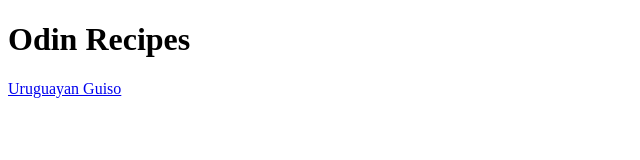
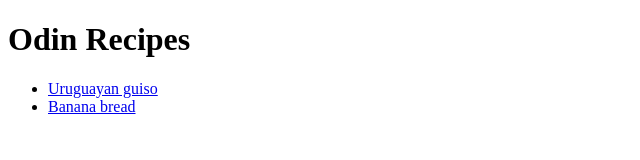
Before and after one commit to FedeLopez17/odin-recipes, a plain HTML site: page pages/index.html in a window 1280 px wide. Shown: the whole page, without its empty margins (0-640 px from the left). Drawn offline with Linux system fonts and the light colour scheme.

Commit message:
Add link for the second recipe

```diff
--- a/pages/index.html
+++ b/pages/index.html
@@ -6,6 +6,9 @@
     </head>
     <body>
         <h1>Odin Recipes</h1>
-        <a href="uruguayan-guiso.html">Uruguayan Guiso</a>
+        <ul>
+        <li><a href="uruguayan-guiso.html">Uruguayan guiso</a></li>
+        <li><a href="banana-bread.html">Banana bread</a></li>
+        </ul>
     </body>
 </html>
```
